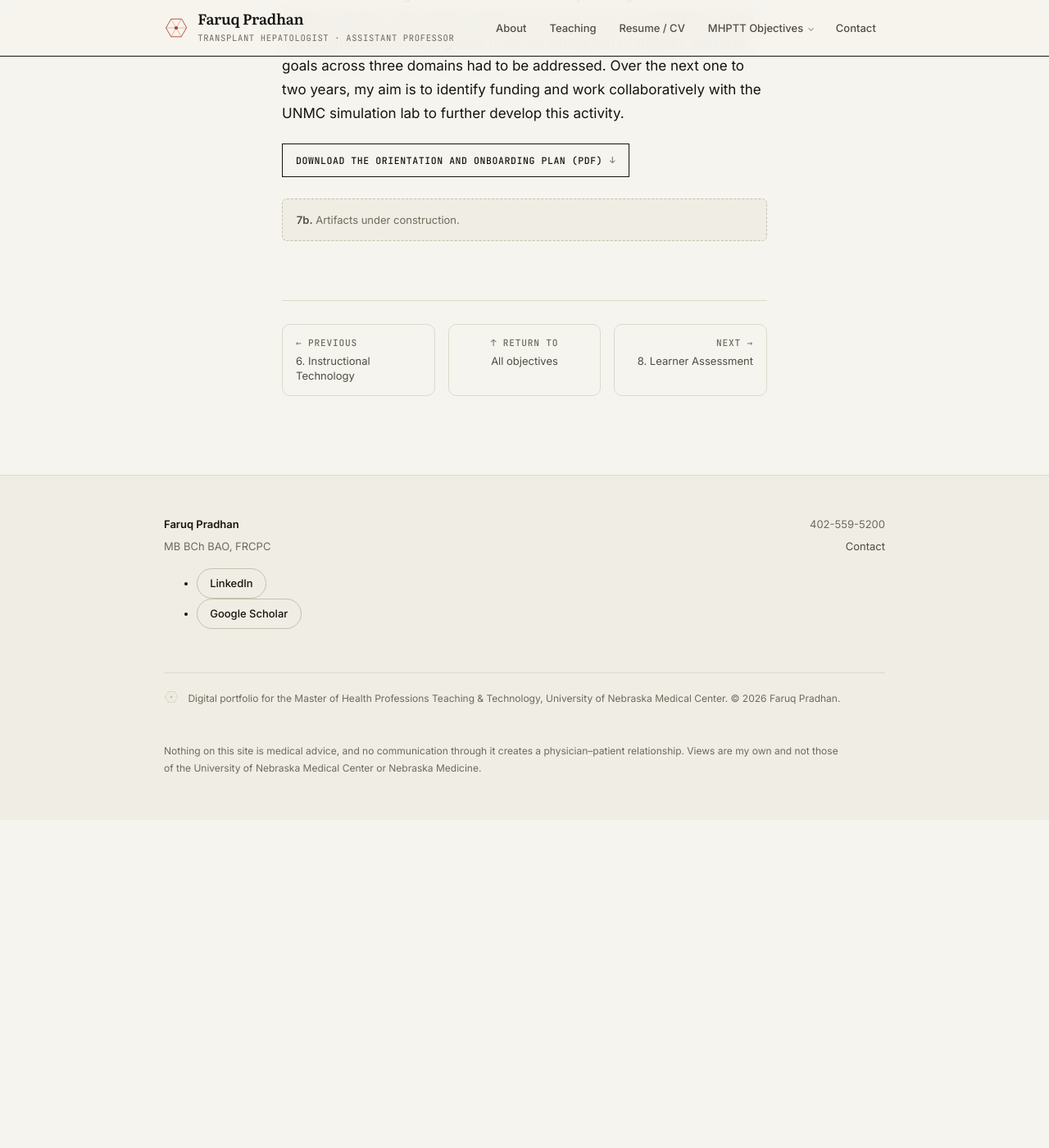
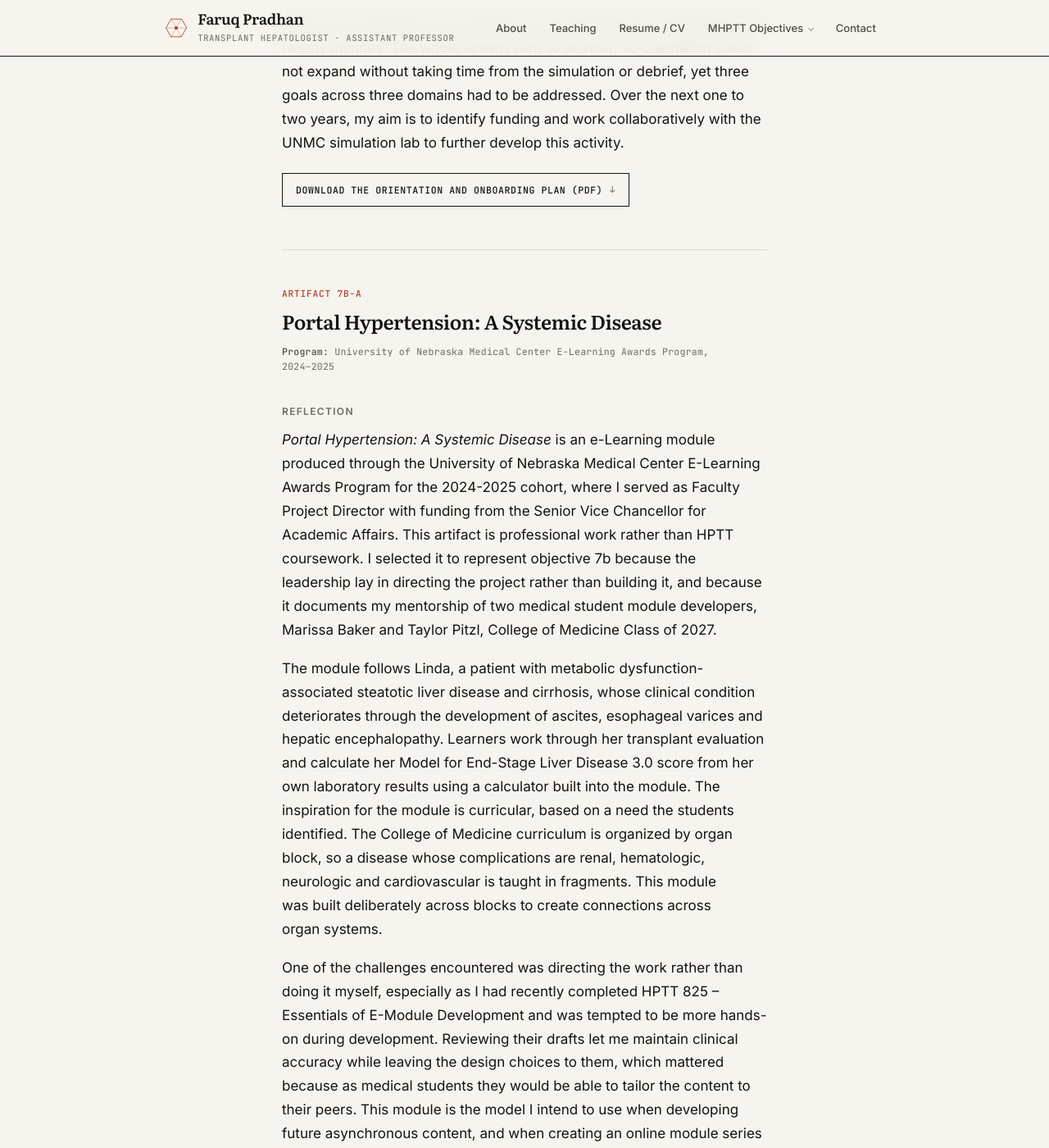
Before and after one commit to fpradhan/fpradhan.github.io, a Jekyll site: the page built from _competencies/7-leadership.md, in a window 1280 px wide and 1400 px high, scrolled down 2655 px. Shown: the whole window at 82% size. Built offline with Jekyll 4.4.1, drawn with Linux system fonts in a browser that asks for light colours; before the commit the page ends 3655 px from its top, so only the background shows below that; some of the changed text lies outside the part shown.

Commit message:
Add artifact 7b-A, the Portal Hypertension e-Learning module
Faruq's reflection verbatim, 296 words, filling objective 7's 7b half. The
module is hosted at unmc.edu and linked live, like the Articulate module in
2-A, so there is no file to attach; the template moves on to 7b-B.

This is the first artifact that is not coursework, so the meta line reads
"Program:" rather than "Course:" and names the E-Learning Awards Program
and cohort instead of an HPTT number.

The module title is italic in the reflection, matching the e-Module in 2-A,
the game in 5a-A and the course in 5b-A.

Objective 7 is complete.

Co-Authored-By: Claude Opus 5 <noreply@anthropic.com>
Claude-Session: https://claude.ai/code/session_01SajNJDGDkt5q5fCgsPRcNk

```diff
--- a/_competencies/7-leadership.md
+++ b/_competencies/7-leadership.md
@@ -28,6 +28,10 @@ artifacts:
     title: "Orientation and Onboarding Plan"
     course: "HPTT 840"
     anchor: "artifact-7a-b"
+  - label: "7b-A"
+    title: "Portal Hypertension: A Systemic Disease"
+    course: "UNMC E-Learning Awards"
+    anchor: "artifact-7b-a"
 redirect_from:
   - /objectives/7a-leadership/
   - /objectives/7b-leadership/
@@ -113,7 +117,46 @@ further develop this activity.
 
 </section>
 
-<p class="todo"><strong>7b.</strong> Artifacts under construction.</p>
+<section class="artifact" id="artifact-7b-a" markdown="1">
+
+<p class="label">Artifact 7b-A</p>
+
+## Portal Hypertension: A Systemic Disease
+
+**Program:** University of Nebraska Medical Center E-Learning Awards Program, 2024–2025
+{: .meta}
+
+### Reflection
+
+*Portal Hypertension: A Systemic Disease* is an e-Learning module produced through the University
+of Nebraska Medical Center E-Learning Awards Program for the 2024-2025 cohort, where I served as
+Faculty Project Director with funding from the Senior Vice Chancellor for Academic Affairs. This
+artifact is professional work rather than HPTT coursework. I selected it to represent objective 7b
+because the leadership lay in directing the project rather than building it, and because it
+documents my mentorship of two medical student module developers, Marissa Baker and Taylor Pitzl,
+College of Medicine Class of 2027.
+
+The module follows Linda, a patient with metabolic dysfunction-associated steatotic liver disease
+and cirrhosis, whose clinical condition deteriorates through the development of ascites,
+esophageal varices and hepatic encephalopathy. Learners work through her transplant evaluation and
+calculate her Model for End-Stage Liver Disease 3.0 score from her own laboratory results using a
+calculator built into the module. The inspiration for the module is curricular, based on a need
+the students identified. The College of Medicine curriculum is organized by organ block, so a
+disease whose complications are renal, hematologic, neurologic and cardiovascular is taught in
+fragments. This module was built deliberately across blocks to create connections across organ
+systems.
+
+One of the challenges encountered was directing the work rather than doing it myself, especially
+as I had recently completed HPTT 825 – Essentials of E-Module Development and was tempted to be
+more hands-on during development. Reviewing their drafts let me maintain clinical accuracy while
+leaving the design choices to them, which mattered because as medical students they would be able
+to tailor the content to their peers. This module is the model I intend to use when developing
+future asynchronous content, and when creating an online module series to benefit medical students
+across multiple schools.
+
+<p><a class="dl ext" href="https://www.unmc.edu/elearning/egallery/portal-hypertension/" rel="noopener" target="_blank">Open the portal hypertension module<span class="sr-only"> (opens in a new tab)</span></a></p>
+
+</section>
 
 {% comment %}
   ARTIFACT TEMPLATE — copy everything between the dashed rules out of this
@@ -125,9 +168,9 @@ further develop this activity.
   Keep the entries grouped by part: all of 7a's before any of 7b's.
 
   ----------------------------------------------------------------------------
-<section class="artifact" id="artifact-7b-a" markdown="1">
+<section class="artifact" id="artifact-7b-b" markdown="1">
 
-<p class="label">Artifact 7b-A</p>
+<p class="label">Artifact 7b-B</p>
 
 ## Title of the artifact
 
```
Also changed, not shown: assets/artifacts/README.md (+1 -1 lines).
